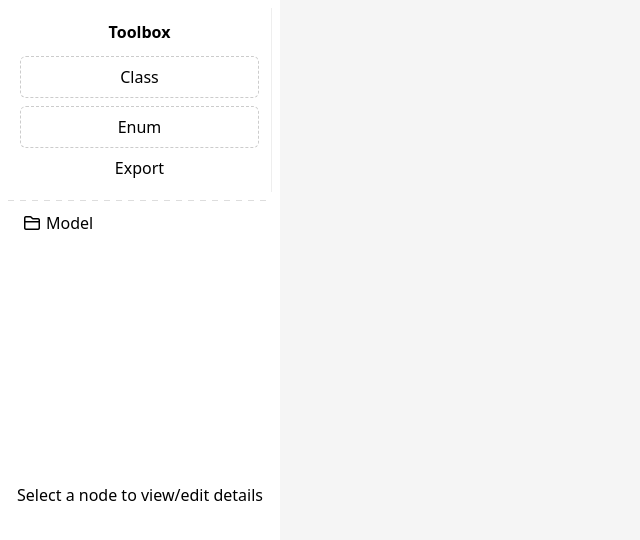
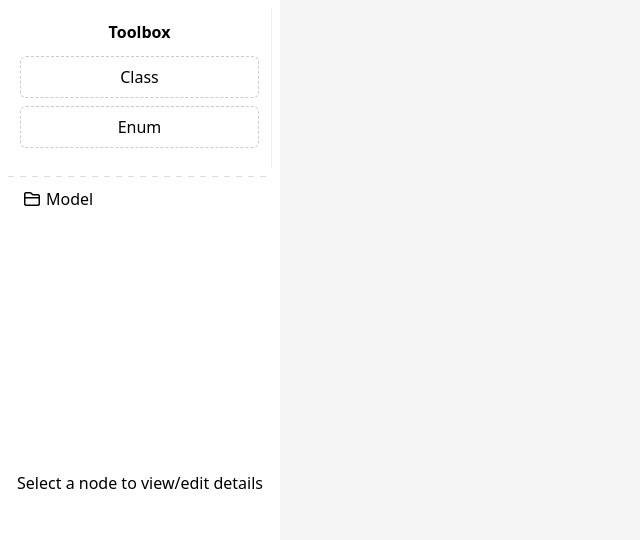
Before and after one commit to Raphael9143/Thesis, a React (Vite) app in the folder frontend/: page /uml/editor in a window 1280 px wide. Shown: the top 540 px of the page, without its empty margins (0-640 px from the left). Built offline with nearby package versions, Linux system fonts and the light colour scheme; sample sign-in values are in the browser's storage.

Commit message:
[update] delete redundant export button

```diff
--- a/frontend/src/components/ui/uml/editor/UmlToolbox.jsx
+++ b/frontend/src/components/ui/uml/editor/UmlToolbox.jsx
@@ -1,6 +1,6 @@
 import React from 'react';
 
-export default function UmlToolbox({ onToolDragStart, onExport }) {
+export default function UmlToolbox({ onToolDragStart }) {
   return (
     <div className="uml-toolbox">
       <div className="uml-toolbox-title">Toolbox</div>
@@ -10,7 +10,6 @@ export default function UmlToolbox({ onToolDragStart, onExport }) {
       <div className="uml-tool-item" draggable onDragStart={(e) => onToolDragStart(e, 'enum')}>
         Enum
       </div>
-      <span onClick={onExport}>Export</span>
     </div>
   );
 }
```
